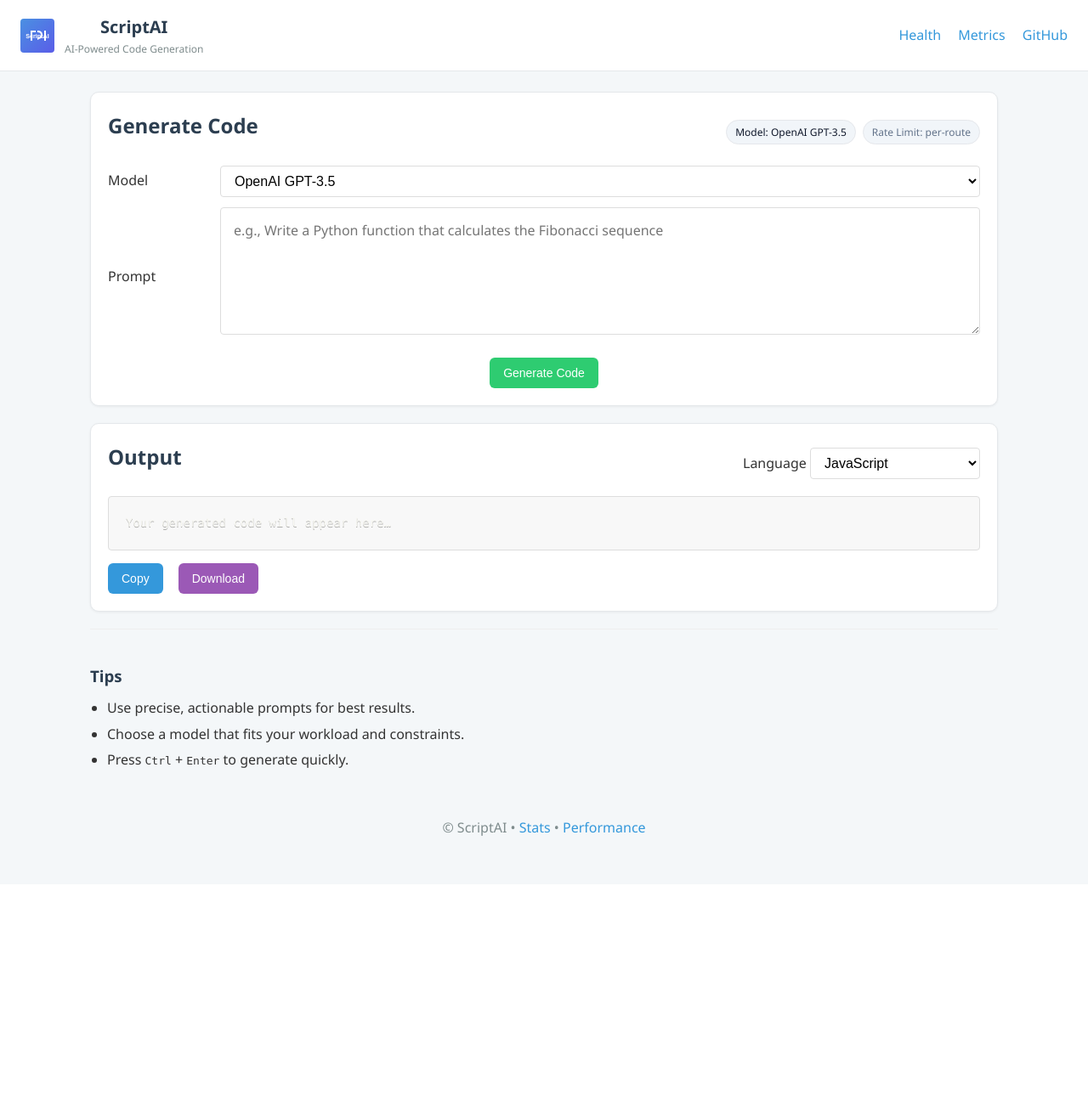
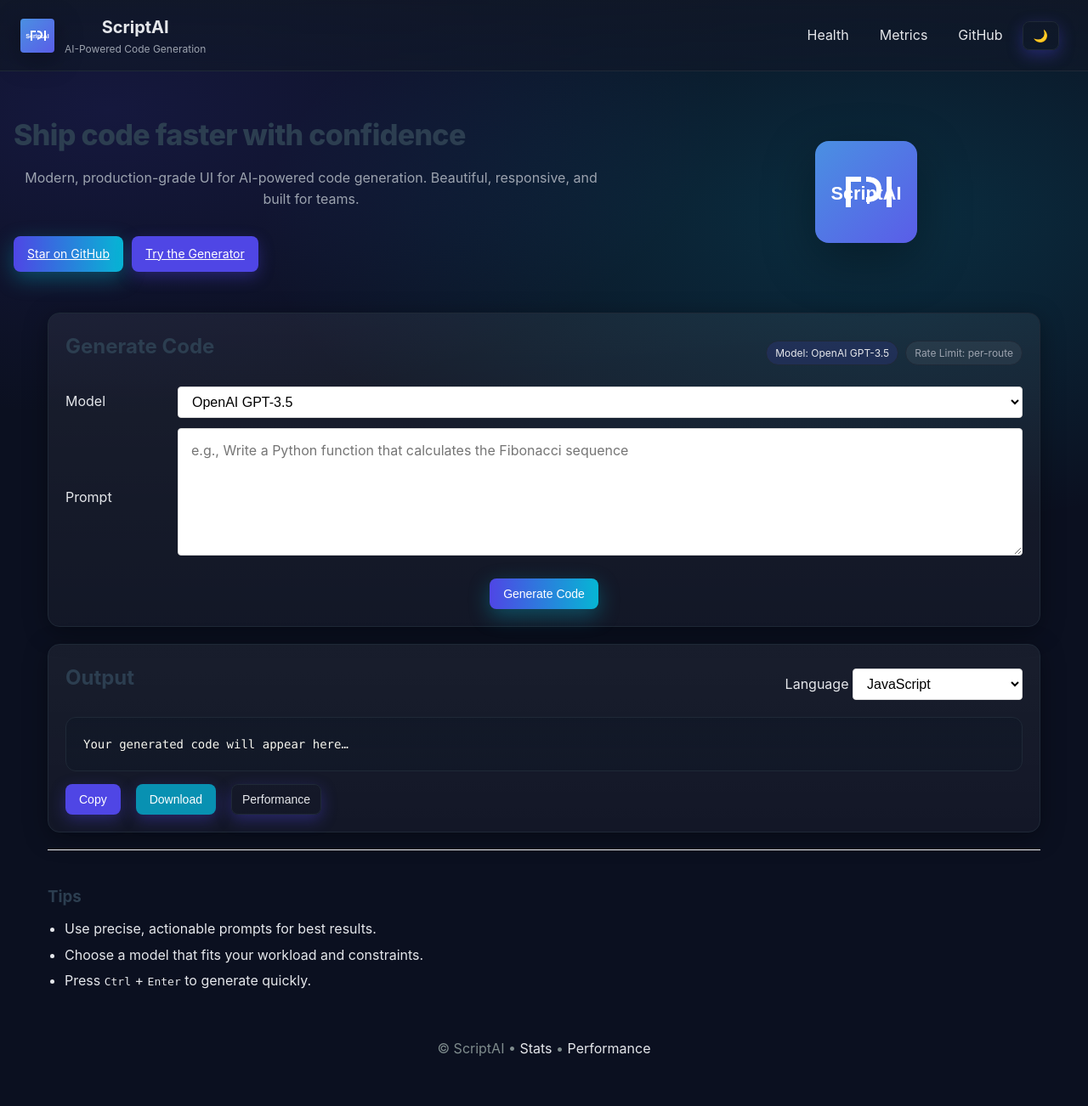
Before and after one commit to qtaura/ScriptAI, a Flask app: page / in a window 1280 px wide. Shown: the whole page at 85% size. Before the commit the page ends 984 px from the top, so only its background shows below. Run offline with Flask 3, Linux system fonts and the light colour scheme; parts of the project's set-up code (start-up, migrations or seed data) failed here and were passed over; some libraries are stand-ins or nearby versions.

Commit message:
ui: modern hero, dark/light theme, fixed image paths

```diff
--- a/static/css/style.css
+++ b/static/css/style.css
@@ -4,11 +4,43 @@
     padding: 0;
 }
 
+:root {
+    --bg: #0b1020;
+    --surface: #0f172a;
+    --surface-2: #111827;
+    --text: #e5e7eb;
+    --muted: #9ca3af;
+    --primary: #4f46e5;
+    --primary-600: #4338ca;
+    --accent: #06b6d4;
+    --success: #22c55e;
+    --danger: #ef4444;
+    --border: #1f2937;
+    --shadow: rgba(0, 0, 0, 0.35);
+}
+
+[data-theme="light"] {
+    --bg: #f6f7fb;
+    --surface: #ffffff;
+    --surface-2: #f9fafb;
+    --text: #0f172a;
+    --muted: #475569;
+    --primary: #4f46e5;
+    --primary-600: #4338ca;
+    --accent: #06b6d4;
+    --success: #16a34a;
+    --danger: #dc2626;
+    --border: #e5e7eb;
+    --shadow: rgba(0, 0, 0, 0.08);
+}
+
 body {
-    font-family: 'Segoe UI', Tahoma, Geneva, Verdana, sans-serif;
+    font-family: 'Inter', system-ui, -apple-system, Segoe UI, Roboto, Helvetica, Arial, sans-serif;
     line-height: 1.6;
-    color: #333;
-    background-color: #f4f7f9;
+    color: var(--text);
+    background: radial-gradient(1200px 600px at 10% 10%, rgba(79,70,229,0.15), transparent 60%),
+                radial-gradient(1200px 600px at 80% 20%, rgba(6,182,212,0.18), transparent 60%),
+                var(--bg);
     padding: 0;
 }
 
@@ -17,36 +49,53 @@
     justify-content: space-between;
     align-items: center;
     padding: 16px 24px;
-    background: #ffffff;
-    border-bottom: 1px solid #e5e8eb;
+    background: linear-gradient(180deg, rgba(17,24,39,0.85), rgba(17,24,39,0.75));
+    backdrop-filter: saturate(140%) blur(8px);
+    border-bottom: 1px solid var(--border);
     position: sticky;
     top: 0;
     z-index: 10;
 }
 
 .brand { display: flex; align-items: center; gap: 12px; }
-.logo { width: 40px; height: 40px; }
-.titles h1 { font-size: 20px; margin: 0; color: #2c3e50; }
-.titles .subtitle { font-size: 12px; color: #7f8c8d; margin: 0; }
+.logo { width: 40px; height: 40px; filter: drop-shadow(0 8px 16px var(--shadow)); }
+.titles h1 { font-size: 20px; margin: 0; color: var(--text); font-weight: 700; }
+.titles .subtitle { font-size: 12px; color: var(--muted); margin: 0; }
 
+.header-links { display: flex; align-items: center; gap: 10px; }
 .header-links a {
-    color: #3498db;
+    color: var(--text);
     text-decoration: none;
-    margin-left: 16px;
+    padding: 8px 12px;
+    border-radius: 8px;
+    border: 1px solid transparent;
 }
-.header-links a:hover { text-decoration: underline; }
+.header-links a:hover { border-color: var(--border); background: rgba(255,255,255,0.04); }
+.btn.ghost { background: transparent; color: var(--text); border: 1px solid var(--border); padding: 8px 12px; border-radius: 8px; }
+.btn.ghost:hover { background: rgba(255,255,255,0.06); }
 
 .container {
-    max-width: 1100px;
+    max-width: 1200px;
     margin: 24px auto;
     padding: 0 16px;
 }
 
+.hero {
+    padding: 48px 16px 24px;
+}
+.hero-content { display: grid; grid-template-columns: 1.2fr 0.8fr; gap: 24px; align-items: center; }
+.hero-title { font-size: 34px; font-weight: 800; letter-spacing: -0.02em; margin-bottom: 10px; }
+.hero-subtitle { color: var(--muted); font-size: 16px; max-width: 700px; }
+.hero-actions { margin-top: 16px; display: flex; gap: 10px; }
+.hero-logo { width: 120px; height: 120px; border-radius: 16px; box-shadow: 0 20px 60px var(--shadow); }
+
+.hero-art { display: flex; justify-content: center; }
+
 .card {
-    background: #ffffff;
-    border: 1px solid #e5e8eb;
-    border-radius: 10px;
-    box-shadow: 0 1px 3px rgba(0,0,0,0.06);
+    background: linear-gradient(180deg, rgba(255,255,255,0.06), rgba(255,255,255,0.03));
+    border: 1px solid var(--border);
+    border-radius: 14px;
+    box-shadow: 0 6px 28px var(--shadow);
     padding: 20px;
     margin-bottom: 20px;
 }
@@ -59,16 +108,16 @@
 }
 
 .status-badges { display: flex; gap: 8px; align-items: center; }
-.badge { background: #f1f5f9; color: #0f172a; border: 1px solid #e5e7eb; border-radius: 999px; padding: 4px 10px; font-size: 12px; }
-.badge.muted { color: #64748b; }
+.badge { background: rgba(79,70,229,0.15); color: var(--text); border: 1px solid var(--border); border-radius: 999px; padding: 4px 10px; font-size: 12px; }
+.badge.muted { color: var(--muted); background: rgba(255,255,255,0.06); }
 
 .form-row { display: grid; grid-template-columns: 120px 1fr; gap: 12px; align-items: center; margin-bottom: 12px; }
 .form-actions { display: flex; justify-content: flex-start; }
 
-.btn { background-color: #3498db; color: white; border: none; padding: 10px 16px; border-radius: 6px; cursor: pointer; font-size: 14px; transition: background-color 0.2s ease; }
-.btn:hover { background-color: #2980b9; }
-.btn.primary { background-color: #2ecc71; }
-.btn.primary:hover { background-color: #27ae60; }
+.btn { background-color: var(--primary); color: white; border: none; padding: 10px 16px; border-radius: 8px; cursor: pointer; font-size: 14px; transition: all 0.2s ease; box-shadow: 0 6px 18px rgba(79,70,229,0.35); }
+.btn:hover { background-color: var(--primary-600); transform: translateY(-1px); }
+.btn.primary { background: linear-gradient(90deg, var(--primary), var(--accent)); box-shadow: 0 8px 24px rgba(6,182,212,0.35); }
+.btn.primary:hover { filter: brightness(0.95); }
 
 h1 {
     text-align: center;
@@ -166,28 +215,28 @@
     gap: 8px;
 }
 
-#save-btn { background-color: #9b59b6; }
-#save-btn:hover { background-color: #8e44ad; }
+#save-btn { background-color: #0891b2; }
+#save-btn:hover { background-color: #0e7490; }
 
 pre {
-    background-color: #f8f8f8;
+    background: linear-gradient(180deg, rgba(17,24,39,0.85), rgba(17,24,39,0.75));
     padding: 20px;
-    border-radius: 4px;
+    border-radius: 12px;
     overflow-x: auto;
-    border: 1px solid #ddd;
+    border: 1px solid var(--border);
     margin-bottom: 15px;
-    font-family: 'Courier New', Courier, monospace;
+    font-family: 'SFMono-Regular', Consolas, 'Liberation Mono', Menlo, monospace;
     font-size: 14px;
-    line-height: 1.5;
+    line-height: 1.6;
 }
 
 .hidden { display: none; }
 
-.notice { padding: 10px 12px; border-radius: 6px; margin-top: 10px; font-size: 14px; }
-.notice.error { color: #8b1d1d; background: #fde4e4; border: 1px solid #f5c2c2; }
-.notice.success { color: #14532d; background: #dcfce7; border: 1px solid #bbf7d0; }
-.notice.info { color: #0c4a6e; background: #e0f2fe; border: 1px solid #bae6fd; }
-.notice#loading { color: #0c4a6e; background: #e0f2fe; border: 1px solid #bae6fd; }
+.notice { padding: 10px 12px; border-radius: 10px; margin-top: 10px; font-size: 14px; border: 1px solid var(--border); }
+.notice.error { color: #fecaca; background: rgba(239,68,68,0.12); }
+.notice.success { color: #a7f3d0; background: rgba(34,197,94,0.14); }
+.notice.info { color: #bae6fd; background: rgba(6,182,212,0.14); }
+.notice#loading { color: #bae6fd; background: rgba(6,182,212,0.14); }
 
 ul {
     margin-left: 20px;
@@ -206,21 +255,18 @@
 .app-footer {
     padding: 24px;
     text-align: center;
-    color: #7f8c8d;
+    color: var(--muted);
 }
-.app-footer a { color: #3498db; text-decoration: none; }
+.app-footer a { color: var(--text); text-decoration: none; }
 .app-footer a:hover { text-decoration: underline; }
 
 @media (max-width: 768px) {
     .container { padding: 0 12px; }
-
+    .hero-content { grid-template-columns: 1fr; }
+    .hero { padding: 32px 12px; }
     textarea { height: 120px; }
-
     .model-selection { flex-direction: column; align-items: flex-start; }
-
     .model-selection label { margin-bottom: 5px; }
-
     select { width: 100%; }
-
     .form-row { grid-template-columns: 1fr; }
 }
--- a/static/js/script.js
+++ b/static/js/script.js
@@ -10,6 +10,7 @@
     const loading = document.getElementById('loading');
     const errorMessage = document.getElementById('error-message');
     const modelBadge = document.getElementById('model-badge');
+    const themeToggle = document.getElementById('theme-toggle');
 
     // Reflect selected model in header badge
     function updateModelBadge() {
@@ -20,6 +21,20 @@
     }
     updateModelBadge();
     modelSelect.addEventListener('change', updateModelBadge);
+
+    // Theme toggle (dark/light) with localStorage persistence
+    const savedTheme = localStorage.getItem('theme') || 'dark';
+    document.documentElement.setAttribute('data-theme', savedTheme);
+    if (themeToggle) {
+        themeToggle.textContent = savedTheme === 'light' ? '☀️' : '🌙';
+        themeToggle.addEventListener('click', function() {
+            const current = document.documentElement.getAttribute('data-theme') || 'dark';
+            const next = current === 'dark' ? 'light' : 'dark';
+            document.documentElement.setAttribute('data-theme', next);
+            localStorage.setItem('theme', next);
+            themeToggle.textContent = next === 'light' ? '☀️' : '🌙';
+        });
+    }
 
     // Function to detect language from code
     function detectLanguage(code) {
--- a/templates/index.html
+++ b/templates/index.html
@@ -12,7 +12,7 @@
 <body>
     <header class="app-header">
         <div class="brand">
-            <img src="{{ url_for('static', filename='../../assets/images/logo.svg') }}" alt="ScriptAI" class="logo" />
+            <img src="{{ url_for('static', filename='images/logo.svg') }}" alt="ScriptAI" class="logo" />
             <div class="titles">
                 <h1>ScriptAI</h1>
                 <p class="subtitle">AI-Powered Code Generation</p>
@@ -22,11 +22,28 @@
             <a href="/health" target="_blank">Health</a>
             <a href="/metrics-json" target="_blank">Metrics</a>
             <a href="https://github.com/jailk123/ScriptAI" target="_blank">GitHub</a>
+            <button id="theme-toggle" class="btn ghost" aria-label="Toggle theme">🌙</button>
         </nav>
     </header>
 
+    <section class="hero">
+        <div class="hero-content">
+            <div class="hero-text">
+                <h2 class="hero-title">Ship code faster with confidence</h2>
+                <p class="hero-subtitle">Modern, production-grade UI for AI-powered code generation. Beautiful, responsive, and built for teams.</p>
+                <div class="hero-actions">
+                    <a href="https://github.com/jailk123/ScriptAI" target="_blank" class="btn primary">Star on GitHub</a>
+                    <a href="#generator" class="btn">Try the Generator</a>
+                </div>
+            </div>
+            <div class="hero-art">
+                <img src="{{ url_for('static', filename='images/logo.svg') }}" alt="ScriptAI Logo" class="hero-logo" />
+            </div>
+        </div>
+    </section>
+
     <main class="container">
-        <section class="card input-card">
+        <section id="generator" class="card input-card">
             <div class="card-header">
                 <h2>Generate Code</h2>
                 <div class="status-badges">
@@ -85,6 +102,7 @@
             <div class="output-actions">
                 <button id="copy-btn" class="btn">Copy</button>
                 <button id="save-btn" class="btn">Download</button>
+                <button class="btn ghost" onclick="window.open('/performance','_blank')">Performance</button>
             </div>
         </section>
 
```
Also changed, not shown: static/images/logo.svg (added).
